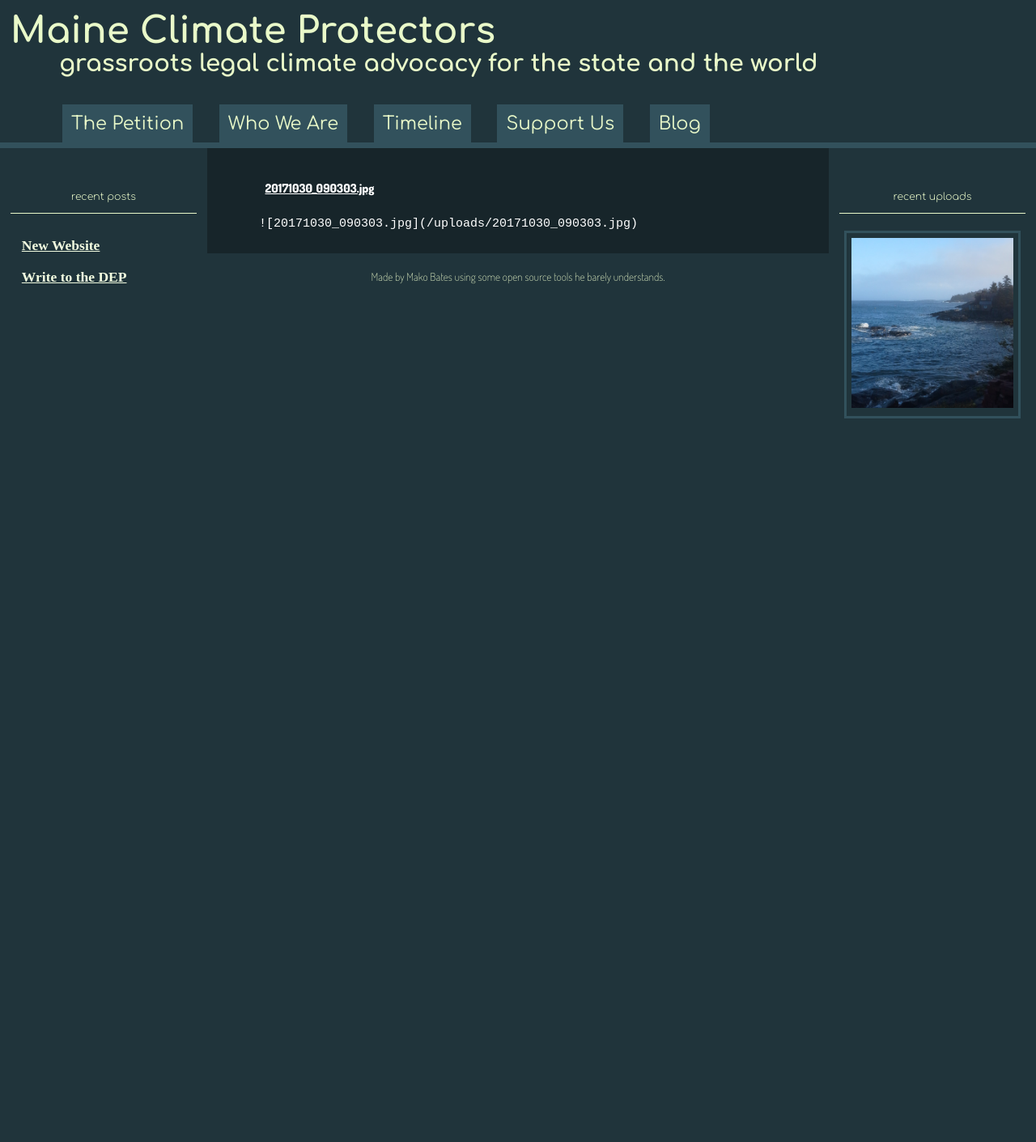
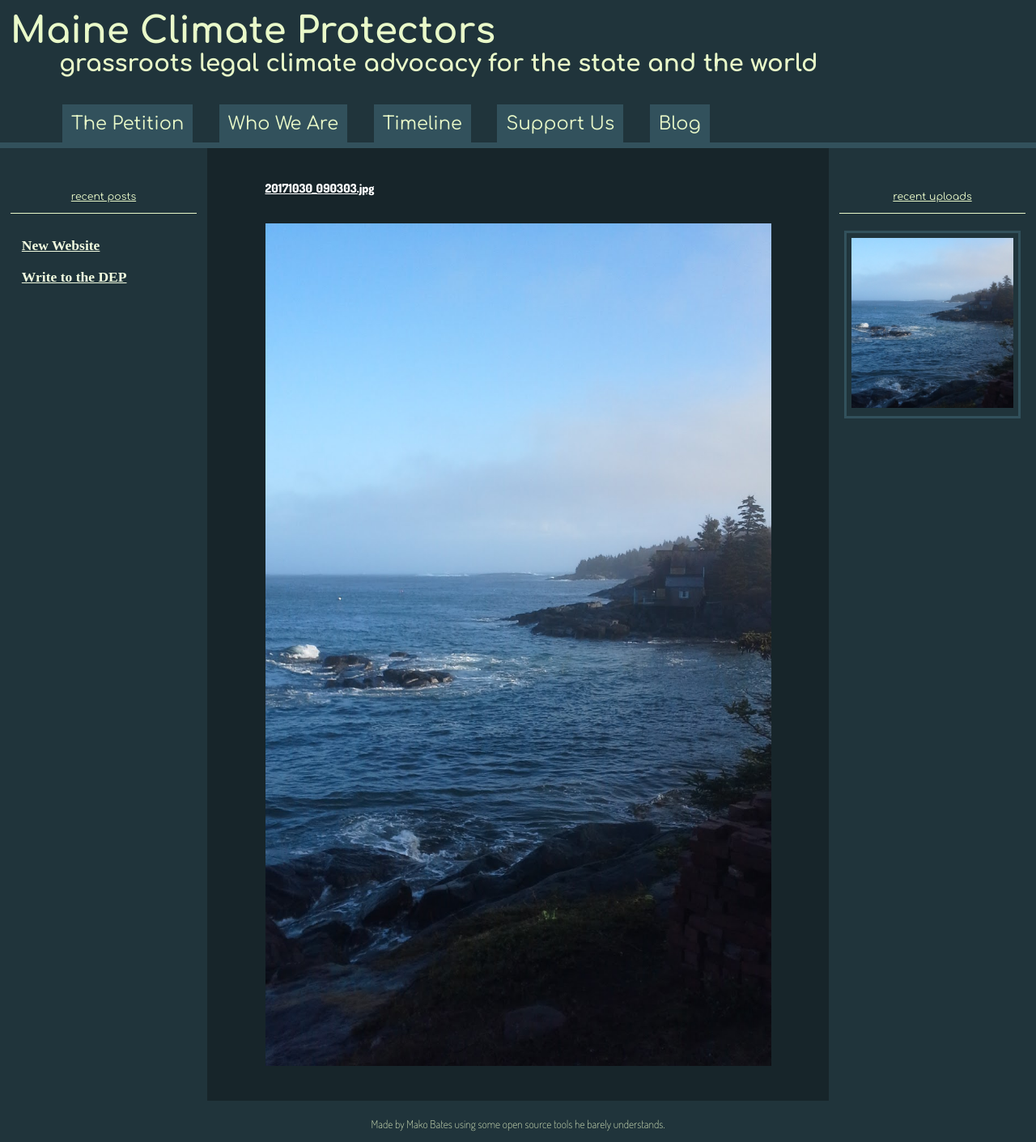
Before and after one commit to ShapeOfMatter/maine-climate-protectors, a Jekyll site: the page built from gallery.markdown, in a window 1280 px wide. Shown: the whole page at 81% size. Built offline with Jekyll 4.4.1, drawn with Linux system fonts in a browser that asks for light colours; before the commit the page ends 900 px from its top, so only the background shows below that.

Commit message:
Updated Busy and 2 other files

```diff
--- a/_layouts/busy.html
+++ b/_layouts/busy.html
@@ -4,15 +4,18 @@
 
 <div id="blog-side-bar">
   <div id="blog-side-inner">
-    <h5>recent posts</h5>
+    <h5><a href="{{ "posts" | relative_url }}">recent posts</a></h5>
+    <ul>
       {% for post in site.posts limit:site.side_bar.posts.quantity %}
         <li><a href="{{ post.url }}">{{ post.title }}</a></li>
       {% endfor %}
+    </ul>
   </div>
 </div>
 <div id="uploads-side-bar">
   <div id="uploads-side-inner">
-    <h5>recent uploads</h5>
+    <h5><a href="{{ "gallery" | relative_url }}">recent uploads</a></h5>
+    <ul>
       {% assign uploads_collection = site.collections | where: 'label', 'uploads' | first %}
       {% for file in uploads_collection.files reversed limit:site.side_bar.uploads.quantity %}
           <li><a href="{{ file.path | remove_first:"_" | relative_url }}" target="_blank">
@@ -25,6 +28,7 @@
             {% endcase %}
           </a></li>
       {% endfor %}
+    </ul>
   </div>
 </div>
 
--- a/_sass/_busy.scss
+++ b/_sass/_busy.scss
@@ -38,6 +38,10 @@
 
 #blog-side-inner, #uploads-side-inner {
   padding: 0.5vw;
+  ul, ol {
+    padding: 0px;
+    margin: 0px;
+  }
   li {
     list-style-type: none;
     color: $tertiary-font-color;
--- a/gallery.markdown
+++ b/gallery.markdown
@@ -10,7 +10,7 @@
   [{{ file.name }}]({{ file.path | remove_first:"_" | relative_url }})
   {% case extension %}
   {% when ".jpg" or ".jpeg" or ".png" or ".gif" or ".svg" %}
-    ![{{ file.name }}]({{ file.path | remove_first:"_" | relative_url }})
+   ![{{ file.name }}]({{ file.path | remove_first:"_" | relative_url }})
   {% else %}
   {% endcase %}
   {% comment %} This should turn into an empty line, which markdown needs here. {% endcomment %}
```
Lines whose indentation alone changed are shown as unchanged.
